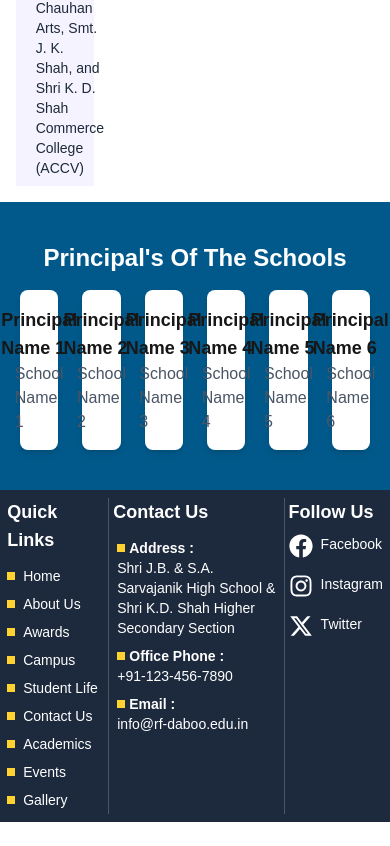
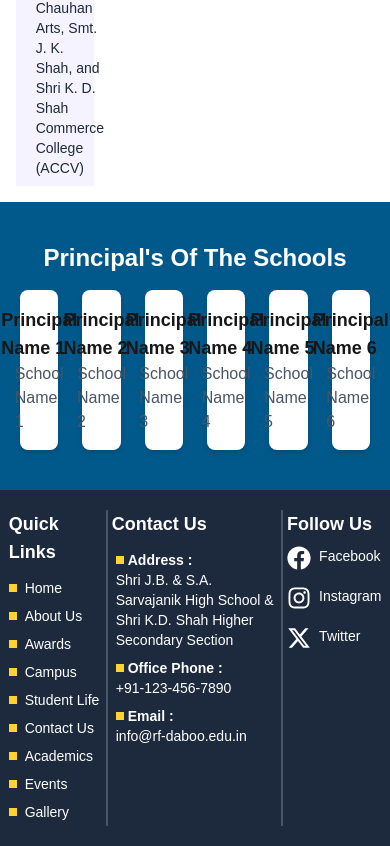
Before and after one commit to harendrasinp/R.F.Daboo_Frontend, a Next.js app: page / in a window 390 px wide. Shown: the part 754-1600 px from the top of the page. Before the commit the page ends 1576 px from the top, so only its background shows below. Built offline with nearby package versions, Linux system fonts and the light colour scheme.

Commit message:
update mobile footer trial

```diff
--- a/src/components/Footer.js
+++ b/src/components/Footer.js
@@ -6,9 +6,9 @@ import { FaFacebook, FaInstagram } from "react-icons/fa";
 import { FaXTwitter } from "react-icons/fa6";
 const Footer = () => {
   return (
-    <div className="flex justify-center bg-slate-800 text-white p-2 text-sm">
-      <div className="flex justify-center gap-1 md:gap-15">
-        <div className="flex flex-col items-start justify-start border-r border-gray-600 pr-1 md:pr-5">
+    <div className="flex justify-center bg-slate-800 text-white text-sm p-5">
+      <div className="flex justify-center gap-1 md:w-1/2 md:justify-evenly">
+        <div className="flex flex-col items-start justify-start border-r-2 border-gray-600 md:pr-8">
           <h1 className="text-lg font-bold mb-2">Quick Links</h1>
           {navItems.map((item, index) => (
             <div key={index} className="flex items-center gap-1">
@@ -19,7 +19,7 @@ const Footer = () => {
             </div>
           ))}
         </div>
-        <div className="w-45  border-r border-gray-600 md:pr-5">
+        <div className="w-45 border-r-2 border-gray-600">
           <h1 className="text-lg font-bold mb-2 text-left">Contact Us</h1>
           {contactData.map((item, index) => (
             <div key={index} className="flex flex-col items-start justify-start text-sm p-1">
```
